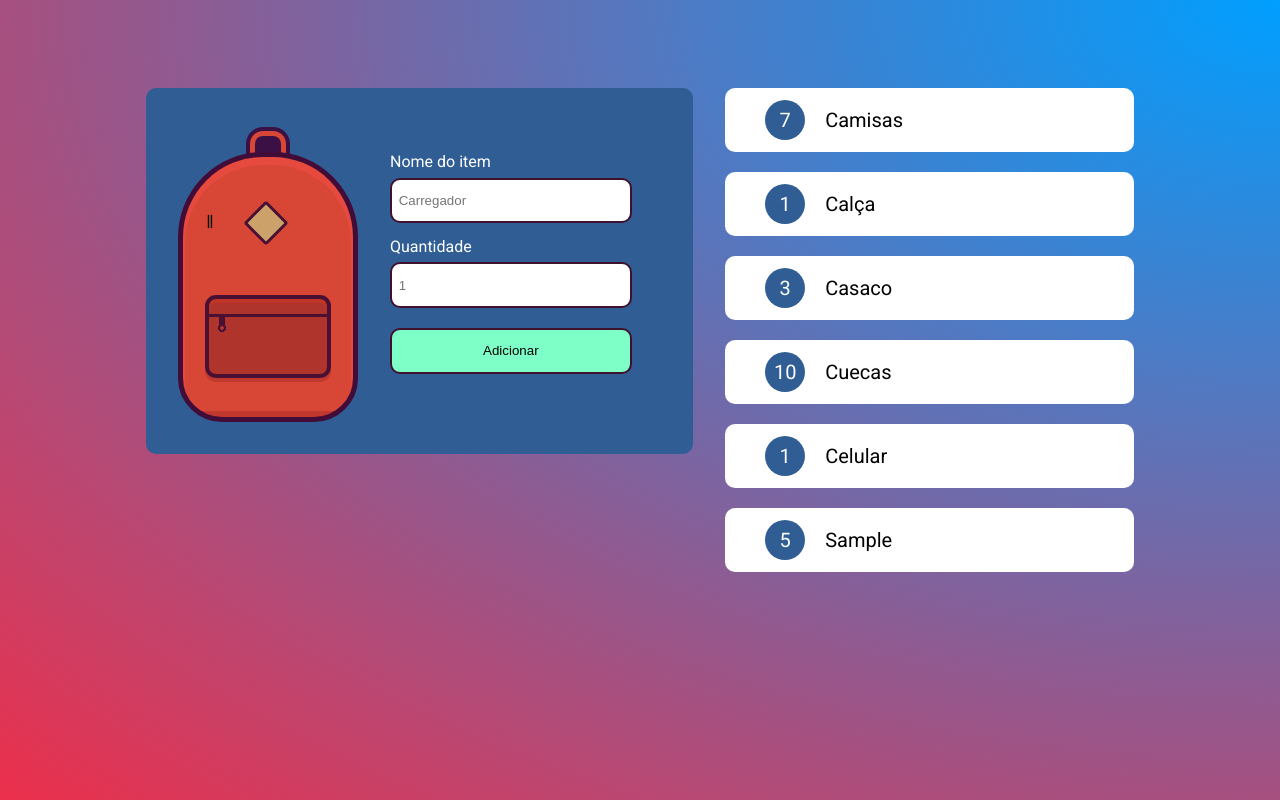
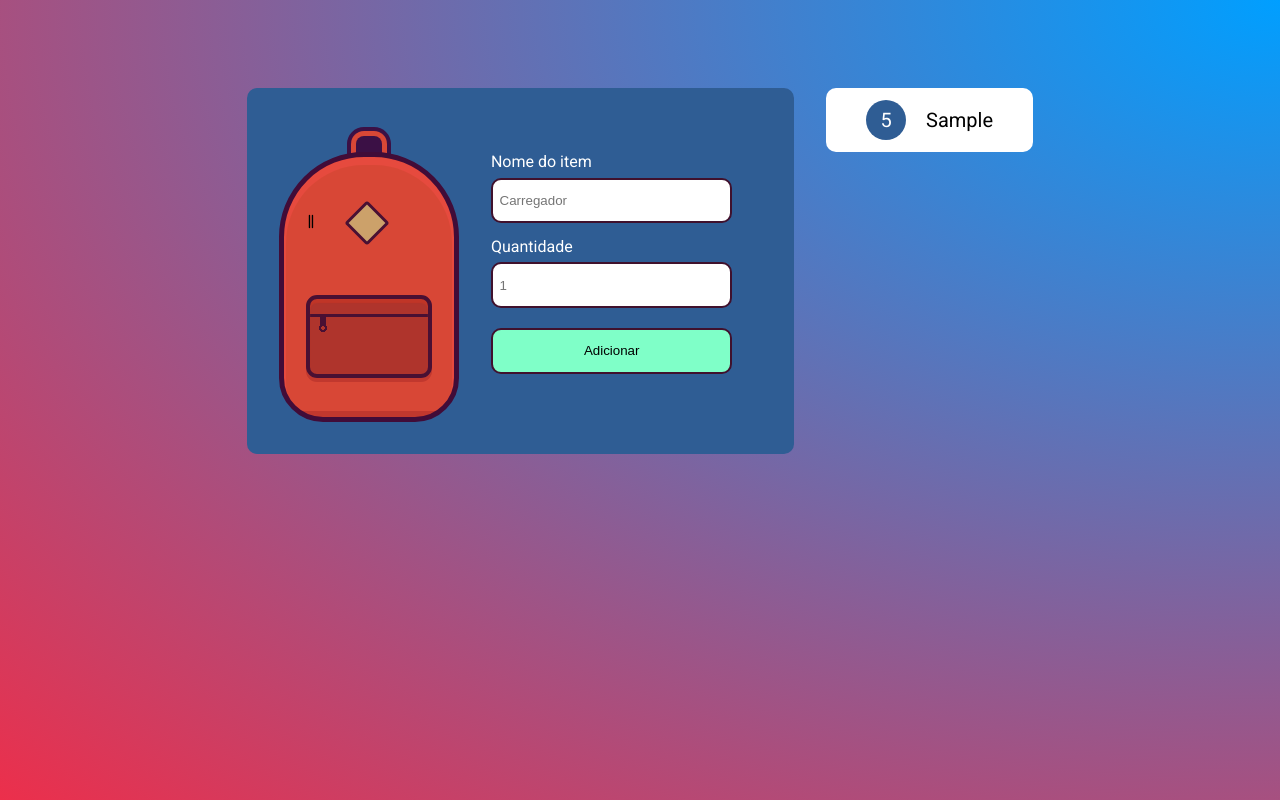
Before and after one commit to eugeniocarvalho/mochila-de-viagem, a plain HTML site: page index.html in a window 1280 px wide. Both pictures are taken after typing "Sample", "5" into the empty fields and a click on the button "Adicionar". Drawn offline with Linux system fonts and the light colour scheme.

Commit message:
loading itens from localStorage

```diff
--- a/index.html
+++ b/index.html
@@ -27,11 +27,6 @@
     </div>
 
     <ul class="lista" id="lista">
-      <li class="item"><strong>7</strong>Camisas</li>
-      <li class="item"><strong>1</strong>Calça</li>
-      <li class="item"><strong>3</strong>Casaco</li>
-      <li class="item"><strong>10</strong>Cuecas</li>
-      <li class="item"><strong>1</strong>Celular</li>
     </ul>
   </main>
 
--- a/js/main.js
+++ b/js/main.js
@@ -3,7 +3,7 @@ const lista = document.getElementById('lista');
 const itens = JSON.parse(localStorage.getItem("itens")) || [];
 
 itens.forEach(item => {
-  console.log(item);
+  criarElemento(item);
 });
 
 form.addEventListener('submit', event => {
@@ -11,30 +11,30 @@ form.addEventListener('submit', event => {
   const nome = form.nome;
   const quantidade = form.quantidade;
 
-  criarElemento(nome.value, quantidade.value);
+  const itemAtual = {
+    "nome": nome.value.replace(/(\b[a-zéàá](?!\s))/g, function(x){return x.toUpperCase();}),
+    "quantidade": quantidade.value
+  };
+
+  itens.push(itemAtual);
+
+  localStorage.setItem("itens", JSON.stringify(itens));
+
+  criarElemento(itemAtual);
 
   nome.value = '';
   quantidade.value = '';
 });
 
-function criarElemento(nome, quantidade) {
+function criarElemento(item) {
   const novoItem = document.createElement('li');
   const numeroItem = document.createElement('strong');
 
   novoItem.classList.add('item');
-  numeroItem.textContent = quantidade;
+  numeroItem.textContent = item.quantidade;
 
   novoItem.appendChild(numeroItem);
-  novoItem.innerHTML += nome;
+  novoItem.innerHTML += item.nome;
 
   lista.appendChild(novoItem);
-
-  const itemAtual = {
-    "nome": nome,
-    "quantidade": quantidade
-  };
-
-  itens.push(itemAtual);
-
-  localStorage.setItem("itens", JSON.stringify(itens));
 }
```
